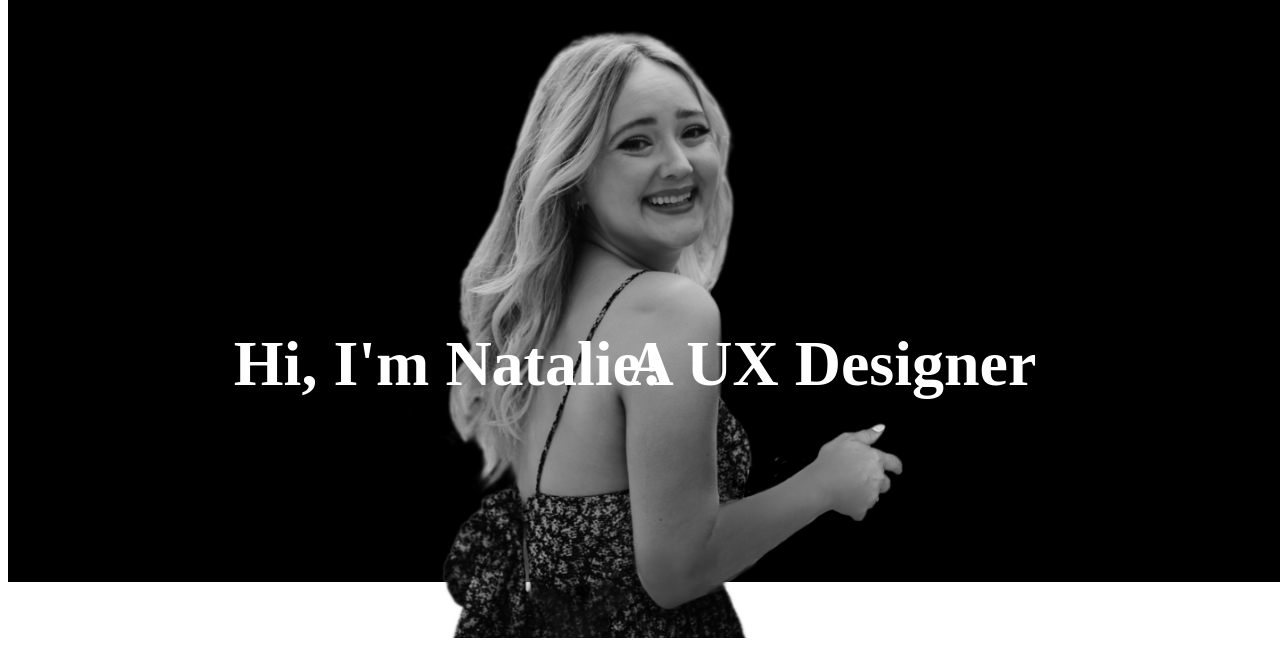
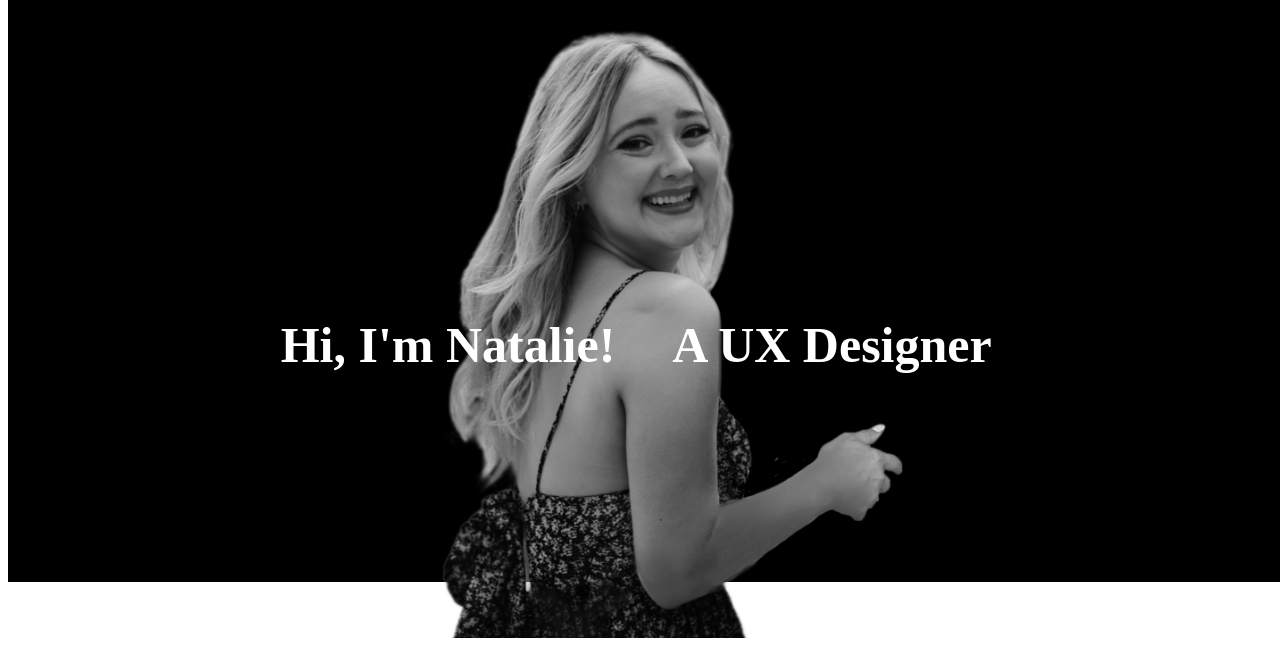
Before and after one commit to natalieaaronsson/UX_UI_HW_19, a plain HTML site: page index.html in a window 1280 px wide. Shown: the part 126-781 px from the top of the page. Drawn offline with nearby package versions, Linux system fonts and the light colour scheme.

Commit message:
font size

```diff
--- a/CSS/style.css
+++ b/CSS/style.css
@@ -21,7 +21,7 @@ p{
     padding: 2%;
 }
 h1{
-    font-size: 64px;
+    font-size: 50px;
 }
 h2{
     text-align: center;
```
